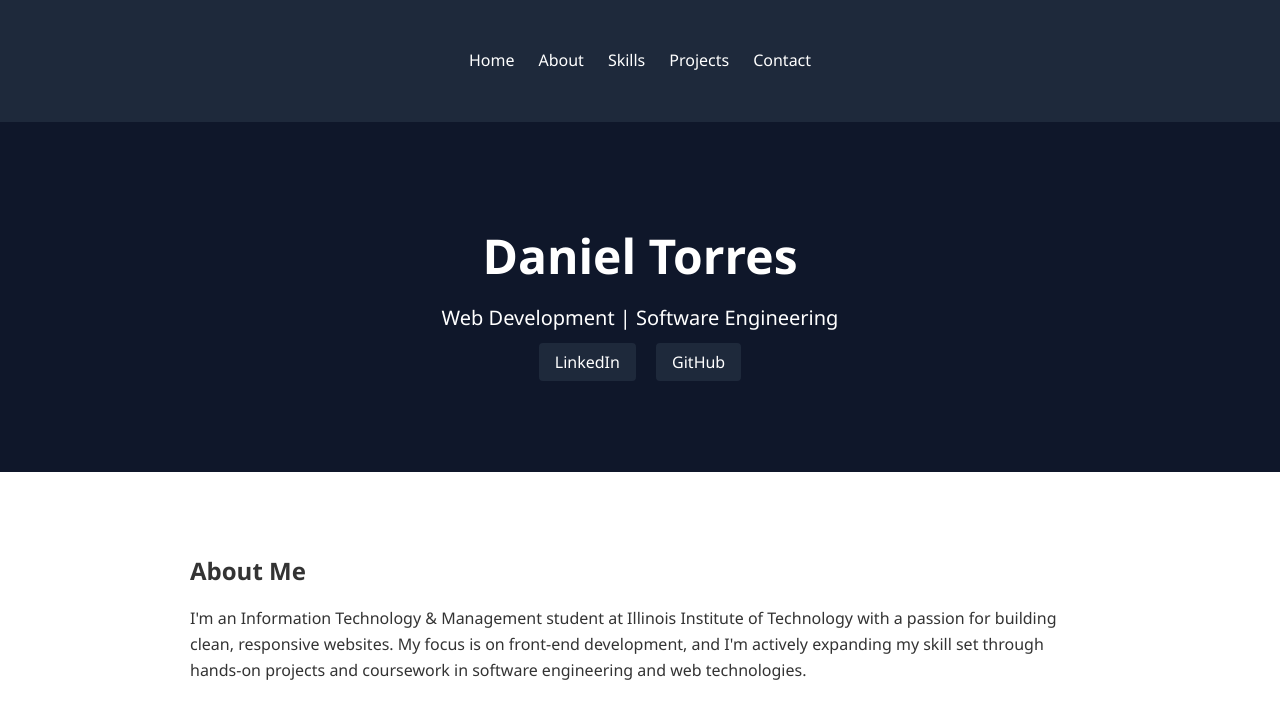
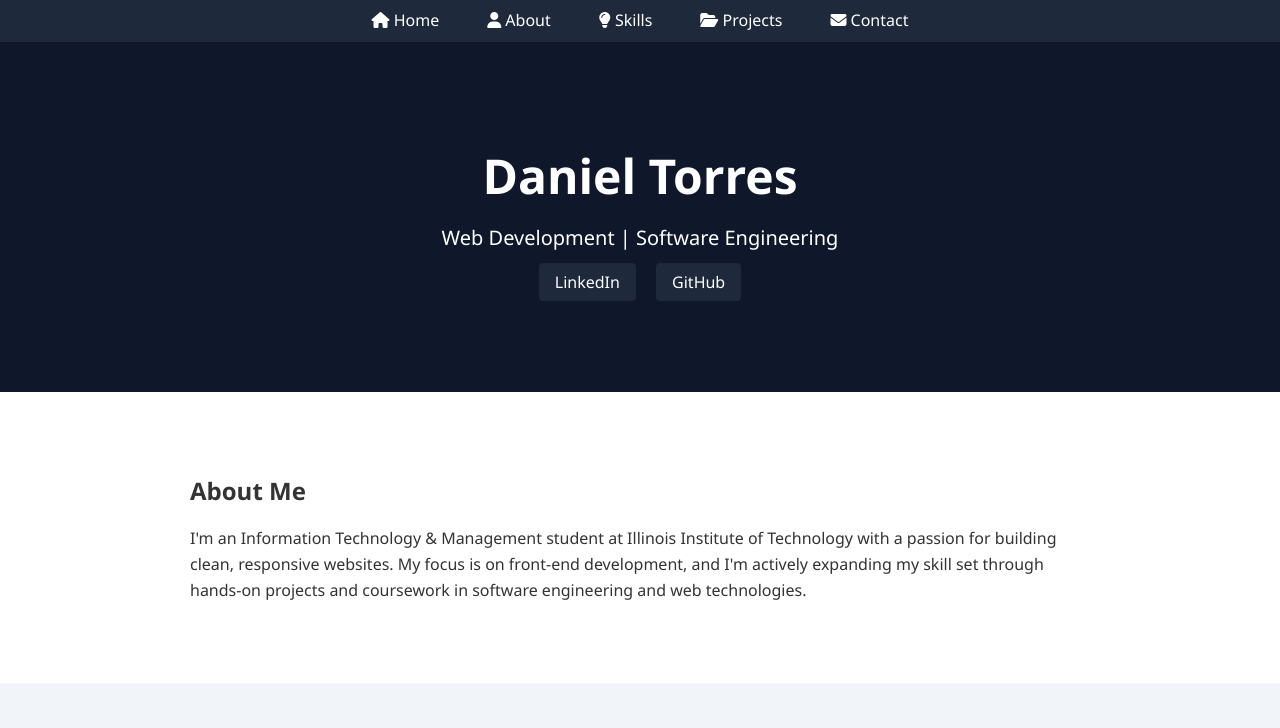
Before and after one commit to dnl-trrs/GCA-Portfolio, a plain HTML site: page index.html in a window 1280 px wide. Shown: the top 728 px of the page. Drawn offline with Linux system fonts and the light colour scheme.

Commit message:
Navbar Styling
Added styling to the navbar to make sure it is lined evening at the top of the screen in the center.

```diff
--- a/index.html
+++ b/index.html
@@ -9,15 +9,13 @@
 </head>
 <body>
   <nav class="navbar">
-    <div class="container">
-      <ul class="nav-links">
-        <li><a href="#hero">Home</a></li>
-        <li><a href="#bio">About</a></li>
-        <li><a href="#skills">Skills</a></li>
-        <li><a href="#projects">Projects</a></li>
-        <li><a href="#contact">Contact</a></li>
-      </ul>
-    </div>
+    <ul class="nav-links">
+      <li><a href="#hero"><i class="fas fa-home"></i> Home</a></li>
+      <li><a href="#bio"><i class="fas fa-user"></i> About</a></li>
+      <li><a href="#skills"><i class="fas fa-lightbulb"></i> Skills</a></li>
+      <li><a href="#projects"><i class="fas fa-folder-open"></i> Projects</a></li>
+      <li><a href="#contact"><i class="fas fa-envelope"></i> Contact</a></li>
+    </ul>
   </nav>
   <header class="hero" id="hero">
     <div class="container">
--- a/styles.css
+++ b/styles.css
@@ -10,6 +10,7 @@
     line-height: 1.6;
     color: #333;
     background-color: #f9f9f9;
+    margin-left: 0;
   }
 
   a {
@@ -86,10 +87,11 @@
       grid-template-columns: 1fr 1fr;
     }
   }
-/* Navbar */
+
+/* Top Navbar */
 .navbar {
   background-color: #1e293b;
-  padding: 1rem 0;
+  padding: 0.5rem 2rem;
   position: sticky;
   top: 0;
   z-index: 999;
@@ -98,19 +100,26 @@
 .navbar .nav-links {
   list-style: none;
   display: flex;
+  flex-direction: row;
   justify-content: center;
-  flex-wrap: wrap;
-  gap: 1.5rem;
+  align-items: center;
+  flex-wrap: nowrap;
+  gap: 1rem;
+  margin: 0;
+  padding: 0;
+  text-align: center;
 }
 
 .navbar .nav-links li a {
   color: white;
   font-weight: 500;
-  transition: color 0.3s ease;
+  padding: 0.5rem 1rem;
+  transition: background 0.3s ease;
 }
 
 .navbar .nav-links li a:hover {
-  color: #60a5fa;
+  background-color: #334155;
+  border-radius: 4px;
 }
 
 /* Icon styling for skills section */
```
